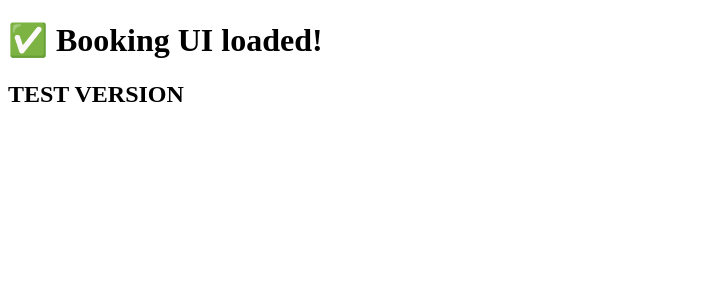
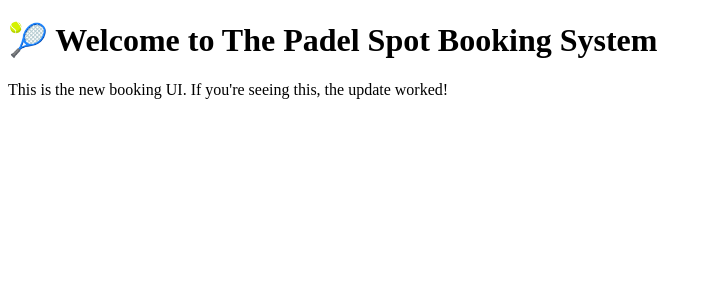
Before and after one commit to Taimoor134/the-padel-spot, a Next.js app: page /padel in a window 1280 px wide. Shown: the top 300 px of the page, without its empty margins (0-711 px from the left). Built offline with nearby package versions, Linux system fonts and the light colour scheme.

Commit message:
Fix: Show full Padel Booking UI instead of placeholder

```diff
--- a/components/PadelBookingPrototype.js
+++ b/components/PadelBookingPrototype.js
@@ -1,10 +1,8 @@
-// components/PadelBookingPrototype.js
 export default function PadelBookingPrototype() {
   return (
     <div>
-      <h1>✅ Booking UI loaded!</h1>
-      {/* Add calendar, slots, etc here */}
-      <h2>TEST VERSION</h2>
+      <h1>🎾 Welcome to The Padel Spot Booking System</h1>
+      <p>This is the new booking UI. If you're seeing this, the update worked!</p>
     </div>
   );
 }
```
